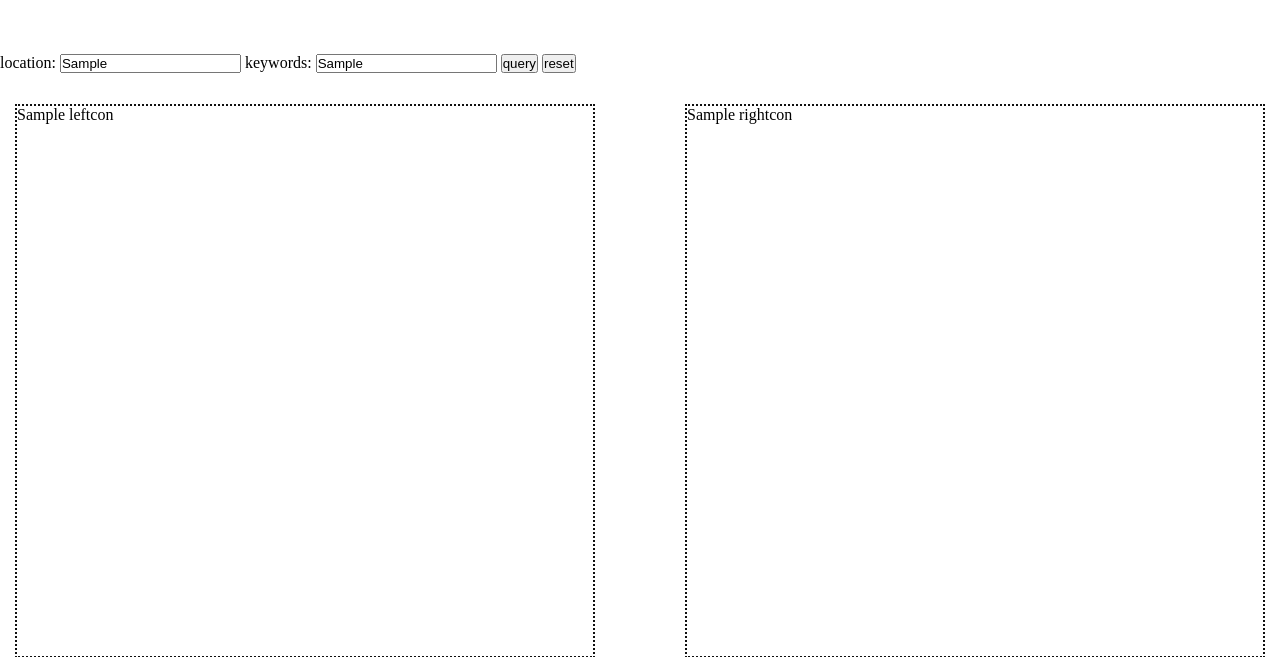
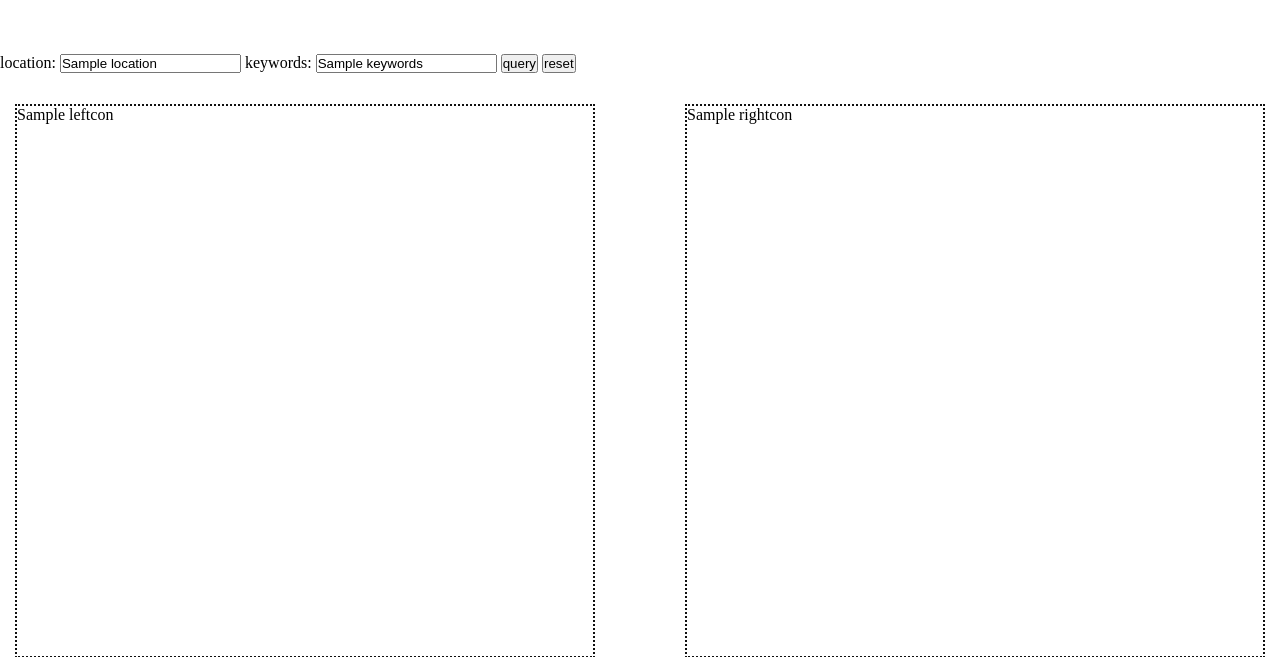
Before and after one commit to jsjhcccn/python, a Flask app: template application/templates/index.html in a window 1280 px wide; the page is wider, and only the part inside the window is pictured. Shown: the top 657 px of that part. Run offline with Flask 2, Linux system fonts and the light colour scheme; the template is opened without the code that fills it: most values are stand-ins (such as "Sample title", 1, 10 or a date in 2020).

Commit message:
withdraw

```diff
--- a/application/entity/searchrecoder.py
+++ b/application/entity/searchrecoder.py
@@ -33,7 +33,6 @@ class dbcall:
       def save(self):
             Session = sessionmaker(bind=engine)
             session = Session()
-
             obj = searchrecoder(reqid=0, reqloc=self.reqloc,reqkeywds=self.reqkeywds,recommendsite=self.recommendsite,remark=self.remark,addTime=datetime.datetime.strftime(datetime.datetime.now(),'%Y-%m-%d %H:%M:%S'))
             session.add(obj)
             session.commit()
--- a/application/main.py
+++ b/application/main.py
@@ -17,8 +17,8 @@ app = Flask(__name__)
 def index():
     location = request.args.get('l', "", type=str)
     keywords = request.args.get('k', "", type=str)
-    locationva = urllib.parse.unquote(location)
-    keywordsva = urllib.parse.unquote(keywords)
+    locationva = str(urllib.parse.unquote(location))
+    keywordsva = str(urllib.parse.unquote(keywords))
     readgadata = ""
     readdata = ""
     outputstrleft = ""
@@ -43,7 +43,7 @@ def index():
         outputstrright = readdata
         leftsite="glassdoor"
         rightsite="indeed"
-    return render_template('index.html', leftcon=outputstrleft, rightcon=outputstrright, location=locationva, keywords=keywordsva,leftsite=leftsite,rightsite=rightsite)
+    return render_template('index.html', leftcon=outputstrleft, rightcon=outputstrright, location=str(locationva), keywords=str(keywordsva),leftsite=leftsite,rightsite=rightsite)
 
 @app.route('/recommend', methods=['POST'])
 def recommend():
--- a/application/templates/index.html
+++ b/application/templates/index.html
@@ -106,14 +106,16 @@
     <div class="page">
         <div id="herder">
             location:
-            <input type="text" id="location" value={{location}}> keywords:
-            <input type="text" id="keywords" value={{keywords}}>
+
+            <input type="text" id="location" value='{{location}}'>
+            keywords:
+            <input type="text" id="keywords" value='{{keywords}}'>
             <button type="button" onclick="btnclick()">query</button>
             <button type="button" onclick="resetclick()">reset</button>
         </div>
         <div id="main">
-            <input type="hidden" id='hdleft' value={{leftsite}}>
-            <input type="hidden" id='hdright' value={{rightsite}}>
+            <input type="hidden" id='hdleft' value={{leftsite|safe}}>
+            <input type="hidden" id='hdright' value={{rightsite|safe}}>
             <div class="main-left" id="main-left">
                 {% if leftcon %} {{leftcon|safe}} {% else %}
                 <h1>left-side:no resault</h1>
```
